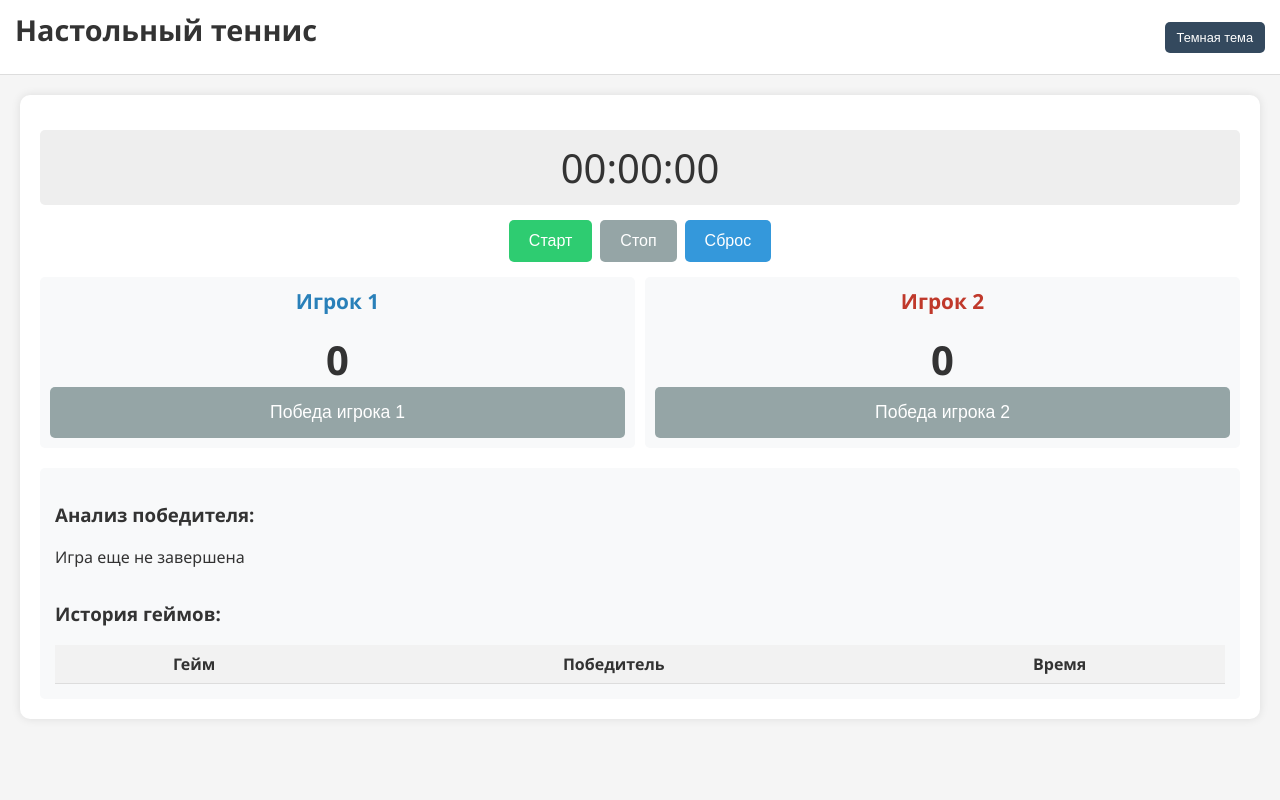
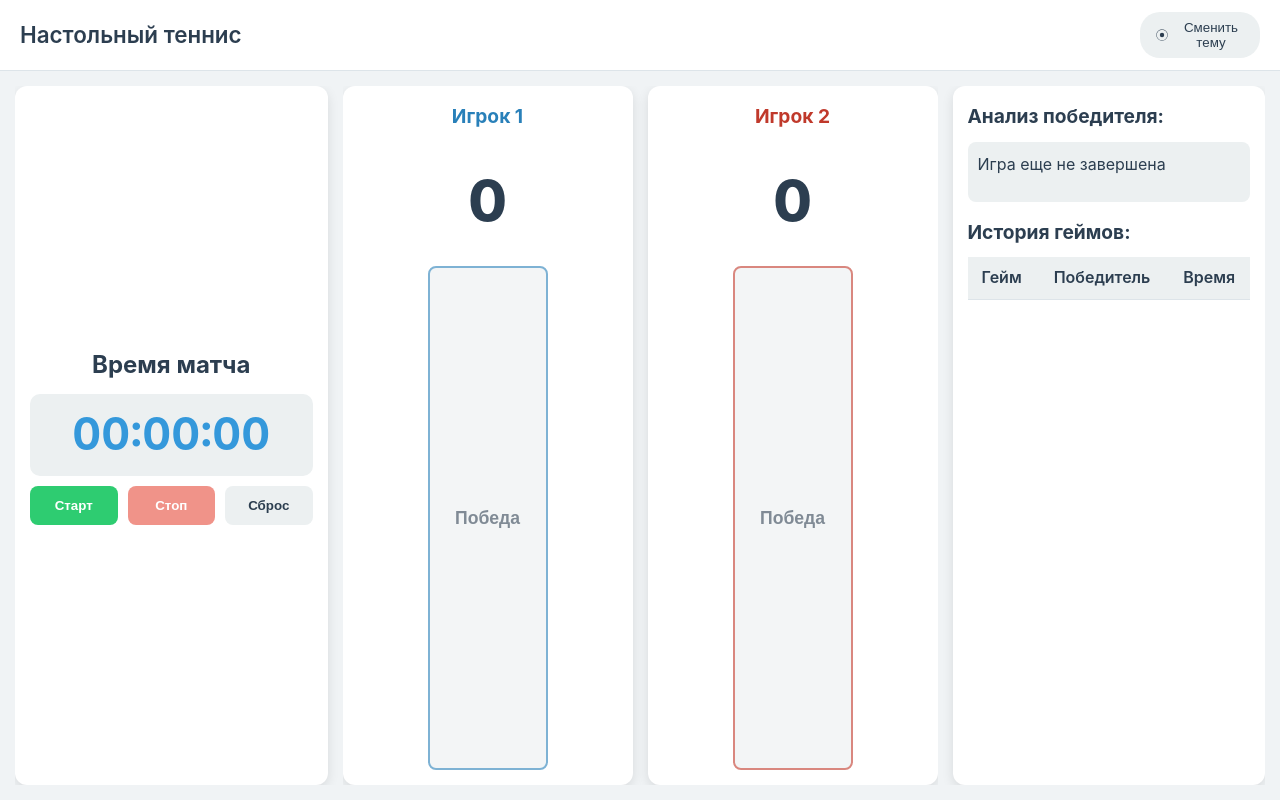
Before and after one commit to IgorEfimof/tennis--, a plain HTML site: page index.html in a window 1280 px wide. Drawn offline with Linux system fonts and the light colour scheme.

Commit message:
Update index.html

```diff
--- a/index.html
+++ b/index.html
@@ -7,317 +7,335 @@
     <meta name="apple-mobile-web-app-status-bar-style" content="black-translucent">
     <meta name="apple-mobile-web-app-title" content="TIME">
     <meta name="apple-mobile-web-app-capable" content="yes">
-    <title>Определение победителя в настольном теннисе</title>
+    <title>Настольный теннис - определение победителя</title>
     <style>
         :root {
-            --bg-color: #f5f5f5;
-            --container-bg: white;
-            --text-color: #333;
-            --timer-bg: #eee;
-            --player-bg: #f8f9fa;
-            --btn-start: #2ecc71;
-            --btn-stop: #e74c3c;
-            --btn-reset: #3498db;
-            --btn-player: #9b59b6;
-            --btn-theme: #34495e;
-            --border-color: #ddd;
-            --results-bg: #f8f9fa;
-            --table-header: #f2f2f2;
+            --primary-color: #3498db;
+            --secondary-color: #2ecc71;
+            --background-color: #f0f3f5;
+            --container-bg: #ffffff;
+            --text-color: #2c3e50;
+            --border-color: #dde4e9;
+            --player1-color: #2980b9;
+            --player2-color: #c0392b;
+            --button-bg: #ecf0f1;
+            --shadow-color: rgba(0, 0, 0, 0.1);
         }
 
         .dark-theme {
-            --bg-color: #1a1a1a;
+            --primary-color: #2c3e50;
+            --secondary-color: #27ae60;
+            --background-color: #1a1a1a;
             --container-bg: #2d2d2d;
-            --text-color: #f0f0f0;
-            --timer-bg: #3d3d3d;
-            --player-bg: #3a3a3a;
-            --btn-start: #27ae60;
-            --btn-stop: #c0392b;
-            --btn-reset: #2980b9;
-            --btn-player: #8e44ad;
-            --btn-theme: #ecf0f1;
+            --text-color: #ecf0f1;
             --border-color: #444;
-            --results-bg: #3a3a3a;
-            --table-header: #444;
+            --player1-color: #3498db;
+            --player2-color: #e74c3c;
+            --button-bg: #3d3d3d;
+            --shadow-color: rgba(0, 0, 0, 0.3);
+        }
+
+        * {
+            box-sizing: border-box;
+            margin: 0;
+            padding: 0;
         }
 
         body {
-            font-family: 'Segoe UI', Tahoma, Geneva, Verdana, sans-serif;
+            font-family: -apple-system, BlinkMacSystemFont, 'Segoe UI', Roboto, Oxygen, Ubuntu, Cantarell, sans-serif;
+            background-color: var(--background-color);
+            color: var(--text-color);
+            line-height: 1.6;
+            padding: 0;
             margin: 0;
-            padding: 0;
-            background-color: var(--bg-color);
-            color: var(--text-color);
-            transition: background-color 0.3s, color 0.3s;
-            min-height: 100vh;
+            height: 100vh;
             display: flex;
             flex-direction: column;
+            transition: background-color 0.3s ease, color 0.3s ease;
         }
 
         .header {
             display: flex;
             justify-content: space-between;
             align-items: center;
-            padding: 10px 15px;
+            padding: 12px 20px;
             background-color: var(--container-bg);
             border-bottom: 1px solid var(--border-color);
         }
 
-        .container {
-            max-width: 100%;
-            flex: 1;
-            padding: 15px;
-            box-sizing: border-box;
+        .header h1 {
+            font-size: 1.4rem;
+            font-weight: 600;
         }
 
-        .content {
-            background-color: var(--container-bg);
-            border-radius: 10px;
+        .theme-toggle {
+            background: var(--button-bg);
+            border: none;
+            border-radius: 20px;
+            padding: 8px 15px;
+            color: var(--text-color);
+            cursor: pointer;
+            display: flex;
+            align-items: center;
+            gap: 8px;
+            font-weight: 500;
+        }
+
+        .theme-toggle svg {
+            width: 18px;
+            height: 18px;
+            fill: var(--text-color);
+        }
+
+        .container {
+            flex: 1;
+            display: flex;
+            flex-direction: column;
             padding: 15px;
-            box-shadow: 0 0 10px rgba(0,0,0,0.1);
-            max-width: 100%;
             overflow: hidden;
         }
 
-        h1 {
-            color: var(--text-color);
-            text-align: center;
-            font-size: 1.5rem;
-            margin: 0 0 15px 0;
+        .main-content {
+            display: flex;
+            flex-direction: column;
+            flex: 1;
+            gap: 15px;
+            overflow: hidden;
+        }
+
+        .timer-section {
+            background-color: var(--container-bg);
+            border-radius: 12px;
+            padding: 15px;
+            box-shadow: 0 4px 12px var(--shadow-color);
+            display: flex;
+            flex-direction: column;
+            align-items: center;
         }
 
         .timer {
-            font-size: 2rem;
+            font-size: 2.8rem;
+            font-weight: 700;
+            font-variant-numeric: tabular-nums;
+            color: var(--primary-color);
+            margin: 10px 0;
+            padding: 5px 20px;
+            border-radius: 10px;
+            background-color: var(--button-bg);
+            width: 100%;
             text-align: center;
-            margin: 15px 0;
-            padding: 10px;
-            background-color: var(--timer-bg);
-            border-radius: 5px;
-            font-variant-numeric: tabular-nums;
-        }
-
-        .players {
-            display: flex;
-            flex-wrap: wrap;
-            justify-content: space-between;
-            margin-bottom: 15px;
-            gap: 10px;
-        }
-
-        .player {
-            text-align: center;
-            flex: 1;
-            min-width: 140px;
-            padding: 10px;
-            border-radius: 5px;
-            background-color: var(--player-bg);
-            box-sizing: border-box;
-        }
-
-        .player h2 {
-            margin-top: 0;
-            font-size: 1.1rem;
-        }
-
-        .score {
-            font-size: 2.2rem;
-            font-weight: bold;
-            color: var(--text-color);
         }
 
         .controls {
             display: flex;
-            flex-wrap: wrap;
+            gap: 10px;
+            width: 100%;
             justify-content: center;
-            gap: 8px;
-            margin-bottom: 15px;
         }
 
         button {
-            padding: 10px 15px;
-            font-size: 0.9rem;
+            padding: 12px 18px;
             border: none;
-            border-radius: 5px;
+            border-radius: 8px;
+            font-weight: 600;
             cursor: pointer;
-            transition: opacity 0.3s;
+            transition: all 0.2s ease;
+            flex: 1;
+            max-width: 120px;
         }
 
         .btn-start {
-            background-color: var(--btn-start);
+            background-color: var(--secondary-color);
             color: white;
         }
 
         .btn-stop {
-            background-color: var(--btn-stop);
+            background-color: #e74c3c;
             color: white;
         }
 
         .btn-reset {
-            background-color: var(--btn-reset);
-            color: white;
-        }
-
-        .btn-player {
-            background-color: var(--btn-player);
-            color: white;
-            font-size: 1rem;
-            padding: 12px 20px;
-            width: 100%;
-            box-sizing: border-box;
-        }
-
-        .btn-theme {
-            background-color: var(--btn-theme);
-            color: var(--container-bg);
-            padding: 8px 12px;
-            font-size: 0.8rem;
-        }
-
-        button:hover {
-            opacity: 0.9;
+            background-color: var(--button-bg);
+            color: var(--text-color);
         }
 
         button:disabled {
-            background-color: #95a5a6;
+            opacity: 0.6;
             cursor: not-allowed;
         }
 
-        .results {
-            margin-top: 20px;
-            padding: 15px;
-            background-color: var(--results-bg);
-            border-radius: 5px;
+        .players-section {
+            display: flex;
+            gap: 15px;
+            flex: 1;
             overflow: hidden;
         }
 
-        .winner {
-            font-size: 1.2rem;
-            font-weight: bold;
-            text-align: center;
-            padding: 8px;
-            border-radius: 5px;
-            margin-top: 8px;
+        .player {
+            flex: 1;
+            background-color: var(--container-bg);
+            border-radius: 12px;
+            padding: 15px;
+            display: flex;
+            flex-direction: column;
+            align-items: center;
+            box-shadow: 0 4px 12px var(--shadow-color);
         }
 
-        .player1-color {
-            color: #2980b9;
+        .player h2 {
+            font-size: 1.2rem;
+            margin-bottom: 15px;
         }
 
-        .player2-color {
-            color: #c0392b;
+        .player1 h2 {
+            color: var(--player1-color);
+        }
+
+        .player2 h2 {
+            color: var(--player2-color);
+        }
+
+        .score {
+            font-size: 3.5rem;
+            font-weight: 800;
+            margin: 10px 0 20px;
+        }
+
+        .player-button {
+            background-color: var(--button-bg);
+            color: var(--text-color);
+            padding: 15px;
+            width: 100%;
+            margin-top: auto;
+            font-weight: 600;
+            font-size: 1.1rem;
+        }
+
+        .player1 .player-button {
+            border: 2px solid var(--player1-color);
+        }
+
+        .player2 .player-button {
+            border: 2px solid var(--player2-color);
+        }
+
+        .results-section {
+            background-color: var(--container-bg);
+            border-radius: 12px;
+            padding: 15px;
+            box-shadow: 0 4px 12px var(--shadow-color);
+            overflow: hidden;
+            display: flex;
+            flex-direction: column;
+        }
+
+        .results-section h3 {
+            font-size: 1.2rem;
+            margin-bottom: 10px;
+        }
+
+        #winnerAnalysis {
+            padding: 10px;
+            background-color: var(--button-bg);
+            border-radius: 8px;
+            margin-bottom: 15px;
+            min-height: 60px;
         }
 
         .history {
-            margin-top: 15px;
-            overflow-x: auto;
+            overflow: auto;
+            max-height: 180px;
         }
 
         table {
             width: 100%;
             border-collapse: collapse;
-            min-width: 300px;
         }
 
         th, td {
-            padding: 8px;
+            padding: 8px 10px;
             text-align: center;
             border-bottom: 1px solid var(--border-color);
         }
 
         th {
-            background-color: var(--table-header);
+            background-color: var(--button-bg);
+            font-weight: 600;
+            position: sticky;
+            top: 0;
         }
 
-        @media (min-width: 768px) {
+        .player1-color {
+            color: var(--player1-color);
+            font-weight: 600;
+        }
+
+        .player2-color {
+            color: var(--player2-color);
+            font-weight: 600;
+        }
+
+        /* Адаптация для различных ориентаций iPad */
+        @media (min-width: 768px) and (max-height: 1024px) and (orientation: portrait) {
             .container {
                 padding: 20px;
             }
 
-            .content {
-                padding: 20px;
-            }
-
-            h1 {
+            .header h1 {
                 font-size: 1.8rem;
             }
 
             .timer {
-                font-size: 2.5rem;
+                font-size: 3.5rem;
             }
 
-            .player h2 {
-                font-size: 1.3rem;
+            button {
+                padding: 15px 20px;
+                max-width: 140px;
+            }
+        }
+
+        @media (min-width: 1024px) and (orientation: landscape) {
+            .container {
+                padding: 15px;
+            }
+
+            .main-content {
+                flex-direction: row;
+                height: 100%;
+            }
+
+            .timer-section {
+                width: 25%;
+                justify-content: center;
+            }
+
+            .players-section {
+                width: 50%;
+            }
+
+            .results-section {
+                width: 25%;
+            }
+        }
+
+        /* Адаптация для split view на iPad */
+        @media (max-width: 1024px) and (orientation: landscape) {
+            .header h1 {
+                font-size: 1.2rem;
+            }
+
+            .timer {
+                font-size: 2.2rem;
             }
 
             .score {
-                font-size: 2.5rem;
+                font-size: 2.8rem;
             }
 
-            button {
-                padding: 12px 20px;
+            .player-button {
+                padding: 12px;
                 font-size: 1rem;
-            }
-
-            .btn-player {
-                font-size: 1.1rem;
-                padding: 15px 25px;
-            }
-        }
-
-        @media (max-width: 480px) {
-            .players {
-                flex-direction: column;
-            }
-
-            .player {
-                width: 100%;
-            }
-
-            .controls {
-                flex-direction: column;
-                align-items: center;
-            }
-
-            .controls button {
-                width: 100%;
-            }
-        }
-
-        /* Стили для split view на iPad */
-        @media (max-width: 1024px) and (orientation: landscape) {
-            .container {
-                padding: 10px;
-            }
-
-            .content {
-                padding: 10px;
-            }
-
-            .timer {
-                font-size: 1.8rem;
-                margin: 10px 0;
-            }
-
-            .player {
-                min-width: 120px;
-                padding: 8px;
-            }
-
-            .player h2 {
-                font-size: 1rem;
-            }
-
-            .score {
-                font-size: 1.8rem;
-            }
-
-            button {
-                padding: 8px 12px;
-                font-size: 0.8rem;
-            }
-
-            .btn-player {
-                font-size: 0.9rem;
-                padding: 10px 15px;
             }
         }
     </style>
@@ -325,34 +343,41 @@
 <body>
     <div class="header">
         <h1>Настольный теннис</h1>
-        <button id="themeBtn" class="btn-theme">Темная тема</button>
+        <button class="theme-toggle">
+            <svg xmlns="http://www.w3.org/2000/svg" viewBox="0 0 24 24">
+                <path d="M12 2.25A9.75 9.75 0 1 1 2.25 12 9.76 9.76 0 0 1 12 2.25M12 21a9 9 0 1 0-9-9 9 9 0 0 0 9 9M12 8.25A3.75 3.75 0 1 1 8.25 12 3.75 3.75 0 0 1 12 8.25"/>
+            </svg>
+            Сменить тему
+        </button>
     </div>
 
     <div class="container">
-        <div class="content">
+        <div class="main-content">
+            <div class="timer-section">
+                <h2>Время матча</h2>
                 <div class="timer" id="timer">00:00:00</div>
-
                 <div class="controls">
                     <button id="startBtn" class="btn-start">Старт</button>
                     <button id="stopBtn" class="btn-stop" disabled>Стоп</button>
                     <button id="resetBtn" class="btn-reset">Сброс</button>
                 </div>
-
-            <div class="players">
-                <div class="player">
-                    <h2 class="player1-color">Игрок 1</h2>
-                    <div class="score" id="score1">0</div>
-                    <button id="player1Btn" class="btn-player" disabled>Победа игрока 1</button>
             </div>
 
-                <div class="player">
-                    <h2 class="player2-color">Игрок 2</h2>
+            <div class="players-section">
+                <div class="player player1">
+                    <h2>Игрок 1</h2>
+                    <div class="score" id="score1">0</div>
+                    <button id="player1Btn" class="player-button" disabled>Победа</button>
+                </div>
+
+                <div class="player player2">
+                    <h2>Игрок 2</h2>
                     <div class="score" id="score2">0</div>
-                    <button id="player2Btn" class="btn-player" disabled>Победа игрока 2</button>
+                    <button id="player2Btn" class="player-button" disabled>Победа</button>
                 </div>
             </div>
 
-            <div class="results">
+            <div class="results-section">
                 <h3>Анализ победителя:</h3>
                 <div id="winnerAnalysis">Игра еще не завершена</div>
 
@@ -398,7 +423,7 @@
         const score2Element = document.getElementById('score2');
         const winnerAnalysisElement = document.getElementById('winnerAnalysis');
         const historyBodyElement = document.getElementById('historyBody');
-        const themeBtn = document.getElementById('themeBtn');
+        const themeToggle = document.querySelector('.theme-toggle');
 
         // Проверяем сохраненную тему
         if (localStorage.getItem('theme') === 'dark') {
@@ -408,7 +433,12 @@
         // Функция для включения темной темы
         function enableDarkTheme() {
             document.body.classList.add('dark-theme');
-            themeBtn.textContent = 'Светлая тема';
+            themeToggle.innerHTML = `
+                <svg xmlns="http://www.w3.org/2000/svg" viewBox="0 0 24 24">
+                    <path d="M12 2.25A9.75 9.75 0 1 1 2.25 12 9.76 9.76 0 0 1 12 2.25M12 21a9 9 0 1 0-9-9 9 9 0 0 0 9 9M12 8.25A3.75 3.75 0 1 1 8.25 12 3.75 3.75 0 0 1 12 8.25" fill="white"/>
+                </svg>
+                Светлая тема
+            `;
             isDarkTheme = true;
             localStorage.setItem('theme', 'dark');
         }
@@ -416,7 +446,12 @@
         // Функция для выключения темной темы
         function disableDarkTheme() {
             document.body.classList.remove('dark-theme');
-            themeBtn.textContent = 'Темная тема';
+            themeToggle.innerHTML = `
+                <svg xmlns="http://www.w3.org/2000/svg" viewBox="0 0 24 24">
+                    <path d="M12 2.25A9.75 9.75 0 1 1 2.25 12 9.76 9.76 0 0 1 12 2.25M12 21a9 9 0 1 0-9-9 9 9 0 0 0 9 9M12 8.25A3.75 3.75 0 1 1 8.25 12 3.75 3.75 0 0 1 12 8.25"/>
+                </svg>
+                Тёмная тема
+            `;
             isDarkTheme = false;
             localStorage.setItem('theme', 'light');
         }
@@ -503,7 +538,7 @@
                 const newRow = document.createElement('tr');
                 newRow.innerHTML = `
                     <td>${gameCount}</td>
-                    <td>Игрок ${player}</td>
+                    <td class="player${player}-color">Игрок ${player}</td>
                     <td>${formatTime(currentTime)}</td>
                 `;
                 historyBodyElement.appendChild(newRow);
@@ -518,7 +553,7 @@
                     player2Times.push(currentTime);
                 }
 
-                // Проверяем, достигнут ли лимит геймов (5-10)
+                // Проверяем, достигнут ли лимит геймов (5)
                 if (player1Score >= 5 || player2Score >= 5) {
                     determineWinner();
                     stopTimer();
@@ -526,7 +561,7 @@
             }
         }
 
-        // Определение победителя
+        // Определение победителя - теперь побеждает тот, кто разыгрывал дольше
         function determineWinner() {
             let analysisText = "";
 
@@ -537,10 +572,11 @@
                 analysisText += `Суммарное время побед Игрока 1: ${formatTime(sumPlayer1)}<br>`;
                 analysisText += `Суммарное время побед Игрока 2: ${formatTime(sumPlayer2)}<br><br>`;
 
-                if (sumPlayer1 < sumPlayer2) {
-                    analysisText += `<span class="player1-color">Победитель: Игрок 1! Меньшее суммарное время побед.</span>`;
-                } else if (sumPlayer2 < sumPlayer1) {
-                    analysisText += `<span class="player2-color">Победитель: Игрок 2! Меньшее суммарное время побед.</span>`;
+                // Изменено условие: побеждает тот, у кого больше суммарное время
+                if (sumPlayer1 > sumPlayer2) {
+                    analysisText += `<span class="player1-color">Победитель: Игрок 1! Большее суммарное время побед.</span>`;
+                } else if (sumPlayer2 > sumPlayer1) {
+                    analysisText += `<span class="player2-color">Победитель: Игрок 2! Большее суммарное время побед.</span>`;
                 } else {
                     analysisText += "Ничья! Суммарное время побед одинаково.";
                 }
@@ -561,7 +597,7 @@
         resetBtn.addEventListener('click', resetGame);
         player1Btn.addEventListener('click', () => registerWin(1));
         player2Btn.addEventListener('click', () => registerWin(2));
-        themeBtn.addEventListener('click', toggleTheme);
+        themeToggle.addEventListener('click', toggleTheme);
 
         // Адаптация к изменению размера экрана
         window.addEventListener('resize', function() {
```
Lines whose indentation alone changed are shown as unchanged.
